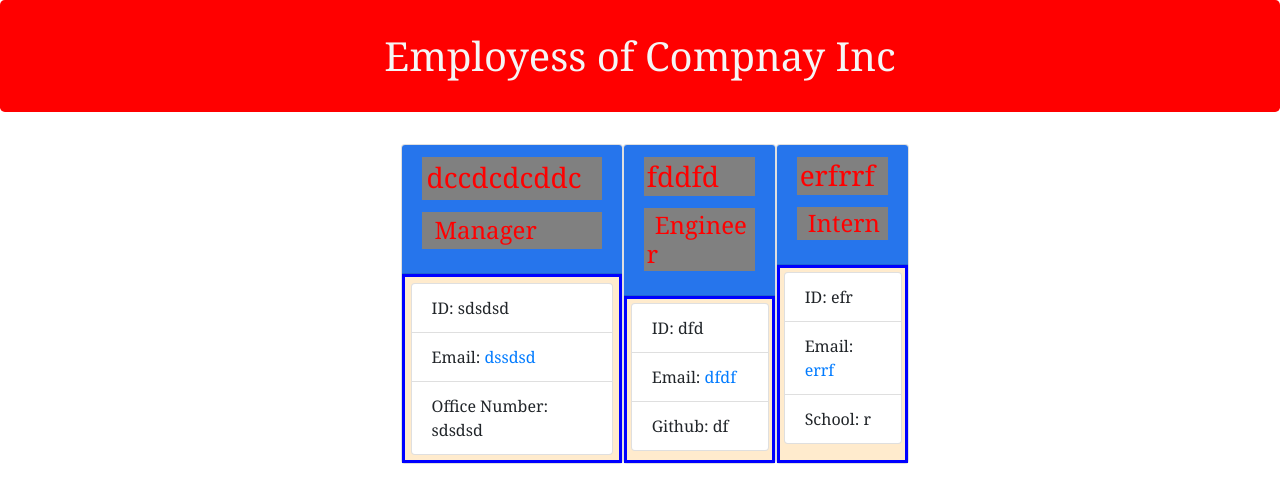
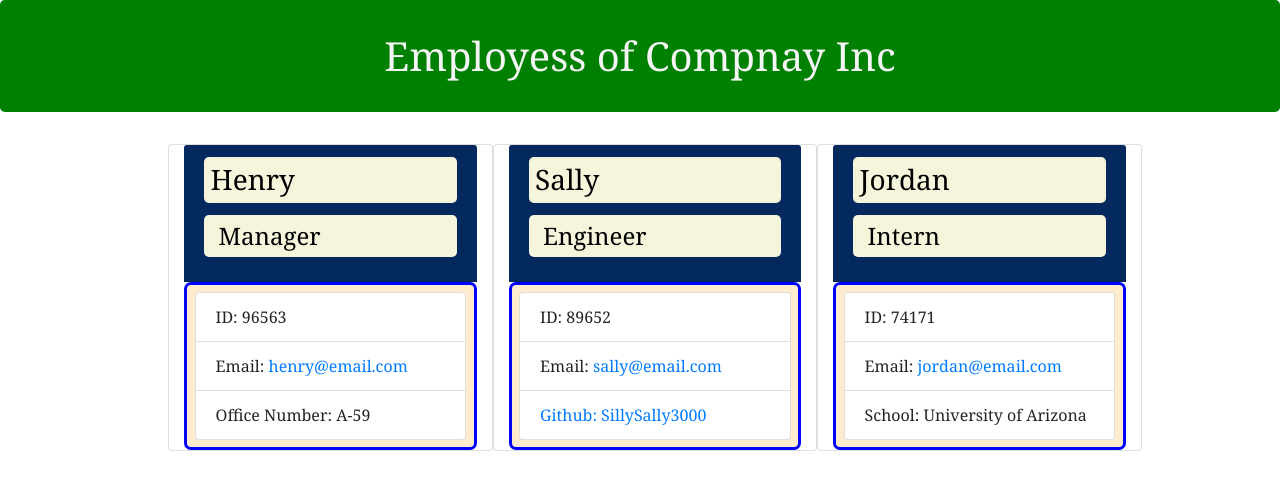
Before and after one commit to Cerberus0013/Employee-Info-Generator, a website: page index.html in a window 1280 px wide. Drawn offline with nearby package versions, Linux system fonts and the light colour scheme.

Commit message:
readme + generator working

```diff
--- a/index.html
+++ b/index.html
@@ -18,46 +18,46 @@
 </header>
 <div class="container">
 <div class= "row">
-<div class="col-12 d-flex justify-content-center">
+<div class="col-12 d-flex justify-content-center space-between">
 
-  <div class="card employee-card">
+  <div class="card col-sm-3">
     <div class="card-header">
-        <h3 class="card-title"> dccdcdcddc</h3>
+        <h3 class="card-title"> Henry</h3>
         <h4 class="card-title"><i class="fas fa-cogs mr-2"></i>Manager</h4>
     </div>
     <div class="card-body">
         <ul class="list-group">
-            <li class="list-group-item">ID: sdsdsd</li>
-            <li class="list-group-item">Email: <a href="mailto:dssdsd">dssdsd</a></li>
-            <li class="list-group-item"> Office Number: sdsdsd</li>
+            <li class="list-group-item">ID: 96563</li>
+            <li class="list-group-item">Email: <a href="mailto:henry@email.com">henry@email.com</a></li>
+            <li class="list-group-item"> Office Number: A-59</li>
         </ul>
     </div>
 </div>
 
-  <div class="card employee-card">
+  <div class="card col-sm-3">
     <div class="card-header">
-        <h3 class="card-title"> fddfd</h3>
+        <h3 class="card-title"> Sally</h3>
         <h4 class="card-title"><i class="fas fa-cogs mr-2"></i>Engineer</h4>
     </div>
     <div class="card-body">
         <ul class="list-group">
-            <li class="list-group-item">ID: dfd</li>
-            <li class="list-group-item">Email: <a href="mailto:dfdf">dfdf</a></li>
-            <li class="list-group-item"> Github: df</li>
+            <li class="list-group-item">ID: 89652</li>
+            <li class="list-group-item">Email: <a href="mailto:sally@email.com">sally@email.com</a></li>
+            <li class="list-group-item"> <a href="https://github.com/SillySally3000" target="_blank" >  Github: SillySally3000 </a></li>
         </ul>
     </div>
 </div>
 
-  <div class="card employee-card">
+  <div class="card col-sm-3">
     <div class="card-header">
-        <h3 class="card-title"> erfrrf</h3>
+        <h3 class="card-title"> Jordan</h3>
         <h4 class="card-title"><i class="fas fa-cogs mr-2"></i>Intern</h4>
     </div>
     <div class="card-body">
         <ul class="list-group">
-            <li class="list-group-item">ID: efr</li>
-            <li class="list-group-item">Email: <a href="mailto:errf">errf</a></li>
-            <li class="list-group-item"> School: r</li>
+            <li class="list-group-item">ID: 74171</li>
+            <li class="list-group-item">Email: <a href="mailto:jordan@email.com">jordan@email.com</a></li>
+            <li class="list-group-item"> School: University of Arizona</li>
         </ul>
     </div>
 </div>
--- a/index.js
+++ b/index.js
@@ -140,8 +140,8 @@ if (choice.role === "Manager") {
          {
      type: "input",
      name: "special",
-      message: "What is their Github URL?",
-       message: "What is your Github URL?",
+      message: "Please enter your Github name?",
+       message: "Please enter your Github name?",
        validate: (githubUrl) => {
          if (githubUrl) {
            return true;
--- a/src/style.css
+++ b/src/style.css
@@ -8,7 +8,7 @@ height: 100px;
 margin: 15px;
 text-align: center;
 color:brown;
-background-color: cadetblue;
+
 }
 
 .card {
@@ -16,9 +16,10 @@ background-color: cadetblue;
   }
 
 .card-title {
-  color: red;
-  background-color: grey ;
+  color:black;
+  background-color: beige;
   padding: 2.5%;
+  border-radius: 5px;
 }
 
 .card-body {
@@ -26,6 +27,7 @@ background-color: cadetblue;
   padding: 2.5%;
   border: 3px solid blue;
   background-color: blanchedalmond;
+  border-radius: 7px;
 }
 
 body {
@@ -36,15 +38,17 @@ body {
   text-align: center;
     padding: 2rem 1rem;
     margin-bottom: 2rem;
-    background-color: red;
+    background-color:green;
     border-radius: .3rem;
     color: whitesmoke;
 }
 
 .card-header {
+    width: relative;
     padding: .75rem 1.25rem;
+    border-radius: 5px;
     margin-bottom: 0;
-    background-color: rgb(38, 117, 236);
+    background-color: rgb(4, 41, 95);
     border-bottom: 1px solid rgba(0,0,0,.125);
     color: whitesmoke;
 }
```
Also changed, not shown: src/EmployeeGenerator.js (+5 -5 lines), Readme.Md.
